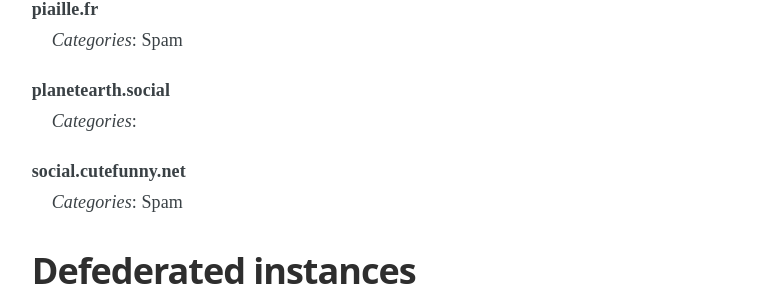
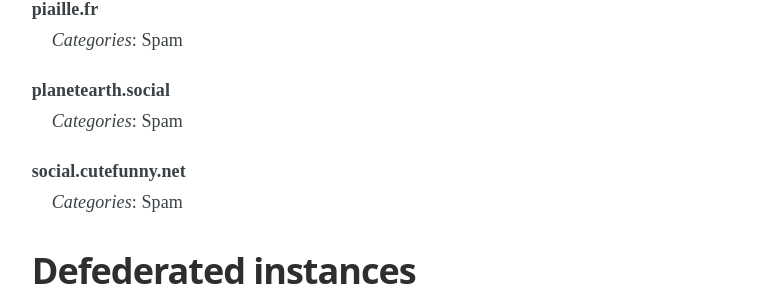
Before and after one commit to chaossocial/meta, a Jekyll site: the page built from federation.md, in a window 1280 px wide. Shown: the part 1564-1868 px from the top of the page, without its empty margins (398-1163 px from the left). Built offline with Jekyll 4.4.1, drawn with Linux system fonts in a browser that asks for light colours.

Commit message:
Add missing spam tag

```diff
--- a/_data/limited_instances.json
+++ b/_data/limited_instances.json
@@ -70,7 +70,9 @@
   },
   {
     "instance": "planetearth.social",
-    "tags": [],
+    "tags": [
+      "SPAM"
+    ],
     "receipts": [],
     "comment_en": "",
     "comment_de": ""
```
